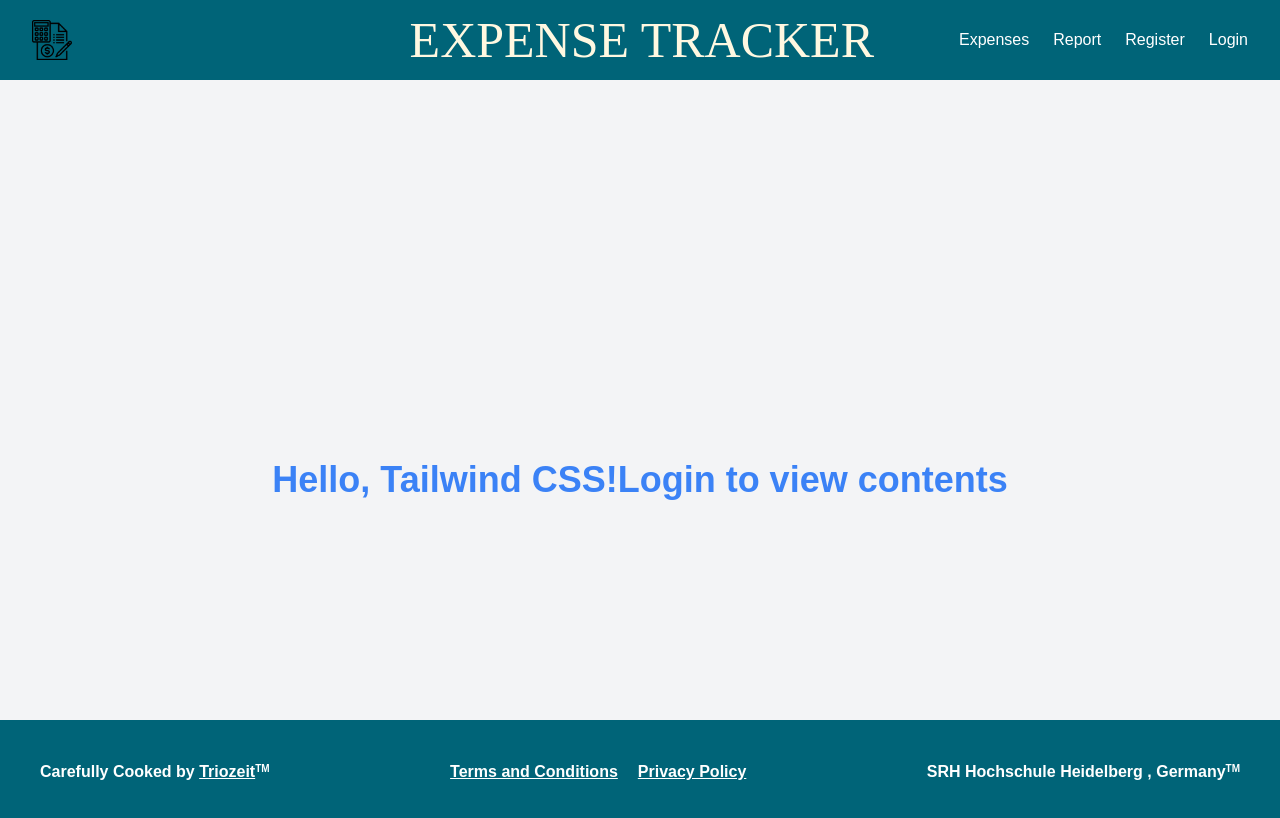
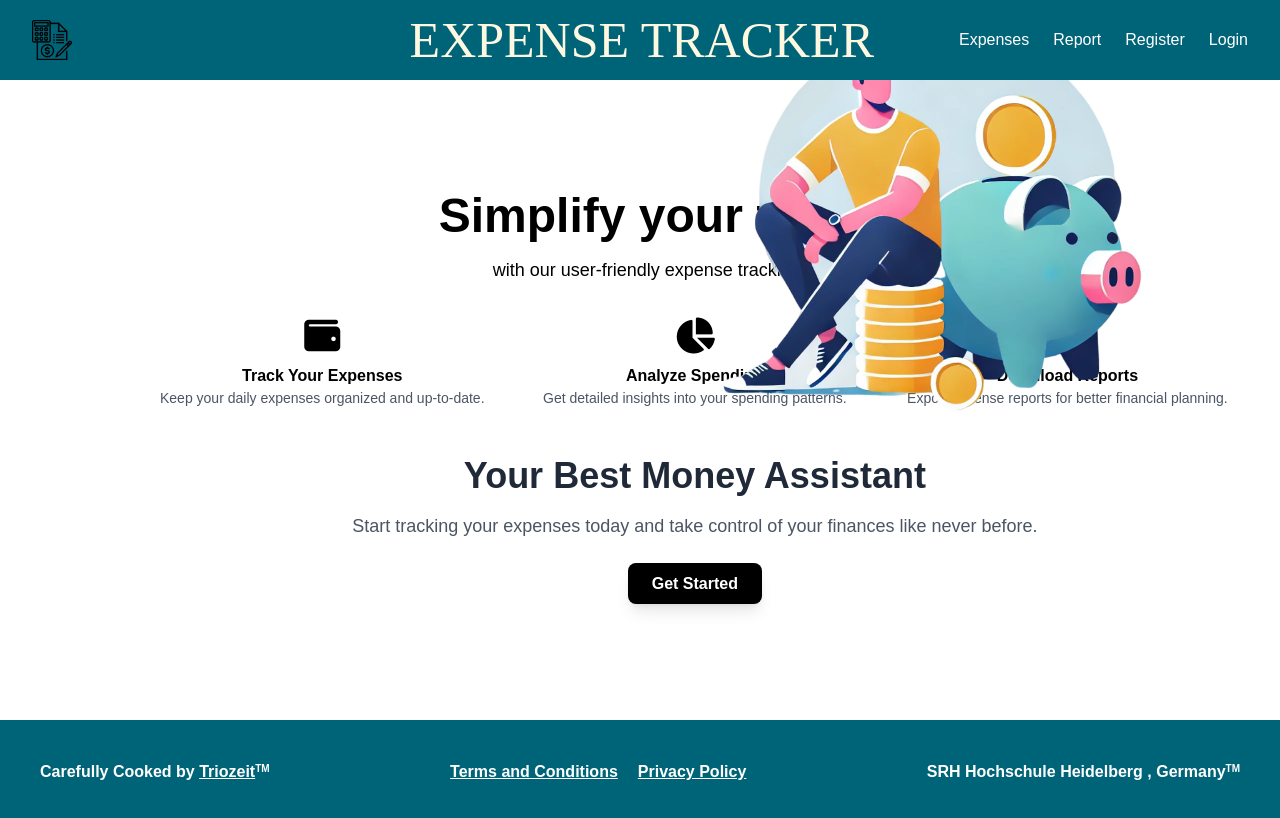
Before and after one commit to Study-Program-Applied-Computer-Science/udi-triozeit, a Vue app: page / in a window 1280 px wide. Shown: the top 818 px of the page. Built offline with nearby package versions, Linux system fonts and the light colour scheme; data requests are answered from the project's data file; what vue-loading-overlay would draw is missing.

Commit message:
dashboard vue changes and some fix in tiles in crud (#14)

```diff
--- a/db.json
+++ b/db.json
@@ -38,7 +38,7 @@
       "email": "yathish@gmail.com",
       "password": "$2a$10$7olotOlIe57fh3RP1GvZTeHWPhWTe551Z8v6pRLqRqhuqYbPHYq6q",
       "id": 6,
-      "lastLogin": "12/19/2024, 3:24:28 AM"
+      "lastLogin": "12/19/2024, 11:05:17 PM"
     },
     {
       "username": "MAnu",
@@ -302,6 +302,17 @@
       "split": [],
       "email": "testlogin@gmail.com",
       "id": 42
+    },
+    {
+      "title": "new test",
+      "amount": 1000,
+      "category": "Transport",
+      "dateTime": "2024-12-19T22:05",
+      "split": [],
+      "createdAt": "2024-12-19",
+      "createdDateTime": "2024-12-19T22:05:29.454Z",
+      "email": "yathish@gmail.com",
+      "id": 43
     }
   ]
 }
--- a/src/components/pages/Dashboard.vue
+++ b/src/components/pages/Dashboard.vue
@@ -1,25 +1,80 @@
 <template>
-    <!-- <div class="container"> -->
-    <div class="flex items-center justify-center h-screen bg-gray-100">
-        <h1 class="text-4xl font-bold text-blue-500">Hello, Tailwind CSS! </h1>
-        <h1 class="text-4xl font-bold text-blue-500">Login to view contents</h1>
+    <div class="flex flex-col items-center justify-center h-screen bg-white text-black relative">
+      <div class="absolute top-28 left-40">
+        <h1 class="text-5xl font-bold mb-4 text-center">Simplify your finances</h1>
+        <p class="text-lg mb-8 text-center">
+           with our user-friendly expense tracking application.
+        </p>
+        <div class="grid grid-cols-3 gap-12 mb-12">
+          <div class="flex flex-col items-center">
+            <i class="fas fa-wallet text-4xl mb-2 text-black"></i>
+            <p class="font-semibold">Track Your Expenses</p>
+            <span class="text-sm text-gray-600 text-center">
+              Keep your daily expenses organized and up-to-date.
+            </span>
           </div>
-    <!-- </div> -->
+          <div class="flex flex-col items-center">
+            <i class="fas fa-chart-pie text-4xl mb-2 text-black"></i>
+            <p class="font-semibold">Analyze Spending</p>
+            <span class="text-sm text-gray-600 text-center">
+              Get detailed insights into your spending patterns.
+            </span>
+          </div>
+          <div class="flex flex-col items-center">
+            <i class="fas fa-download text-4xl mb-2 text-black"></i>
+            <p class="font-semibold">Download Reports</p>
+            <span class="text-sm text-gray-600 text-center">
+              Export expense reports for better financial planning.
+            </span>
+          </div>
+        </div>
+        <div class="text-center">
+          <h2 class="text-4xl font-bold text-gray-800 mb-4">Your Best Money Assistant</h2>
+          <p class="text-lg text-gray-600 mb-8">
+            Start tracking your expenses today and take control of your finances like never before.
+          </p>
+            <router-link
+            to="/login"
+            class="bg-black hover:bg-gray-800 text-white font-bold py-3 px-6 rounded-lg shadow-lg transition-transform transform hover:scale-105"
+            >
+            Get Started
+            </router-link>
+        </div>
+      </div>
+
+      <!-- Background Image -->
+      <img
+        src="@/assets/hero.png"
+        alt="Hero Illustration"
+        class="absolute bottom-10 right-20 max-w-sm md:max-w-md lg:max-w-lg"
+        style="transform: translateY(-400px);"
+      />
+    </div>
   </template>
+
   <script>
   export default {
     name: "DashboardComponent",
     created() {
       this.$store.dispatch("initializeUser");
     },
+  };
+  </script>
+
+  <style scoped>
+  button {
+    transition: all 0.3s ease;
+  }
+  button:hover {
+    box-shadow: 0 4px 10px rgba(0, 0, 0, 0.2);
   }
 
-</script>
-<style scoped>
-.container {
-    display: flex;
-    justify-content: center;
-    align-items: center;
-    height: 100%;
+  img {
+    z-index: 1; /* Ensures the image stays behind the text */
+  }
+
+  h1,
+  p {
+    text-align: center; /* Aligns text content to the center */
   }
   </style>
--- a/src/components/pages/UserExpenses.vue
+++ b/src/components/pages/UserExpenses.vue
@@ -355,7 +355,7 @@ export default {
         this.errorMessage = "Expense Title cannot be empty!";
         return;
       }
-      this.newExpense = { ...this.newExpense, split: [], createdAt: new Date().toISOString().slice(0, 10) };
+      this.newExpense = { ...this.newExpense, split: [], createdAt: new Date().toISOString().slice(0, 10),createdDateTime: new Date().toISOString() };
       if (this.editingId) {
         await this.$store.dispatch("updateExpense", { ...this.newExpense, id: this.editingId });
       } else {
@@ -373,7 +373,7 @@ export default {
       this.editingId = null;
     },
     formatDateTime(dateTime) {
-      return new Date(dateTime).toLocaleString();
+      return new Date(dateTime).toLocaleDateString();
     },
     editExpense(expense) {
       this.openModal(expense);
```
Also changed, not shown: src/assets/hero.png (added). Lines whose indentation alone changed are shown as unchanged.
